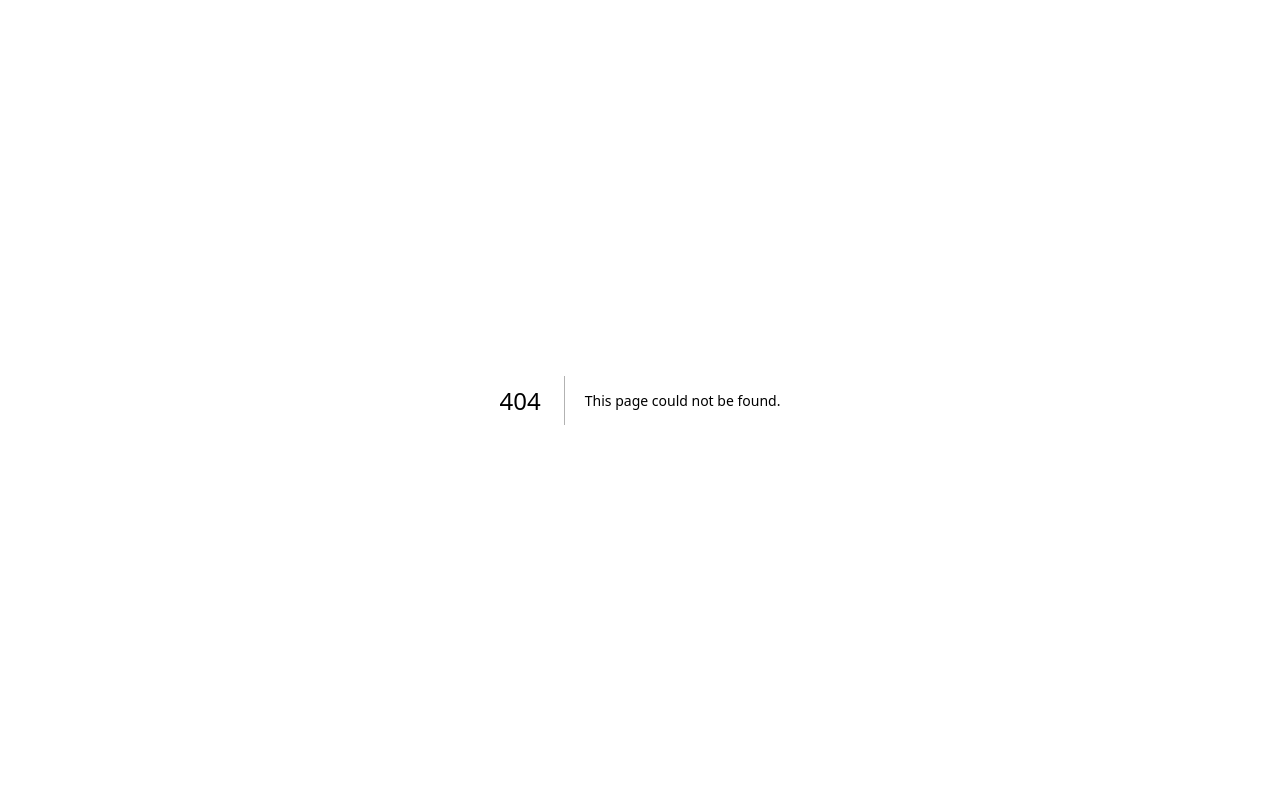
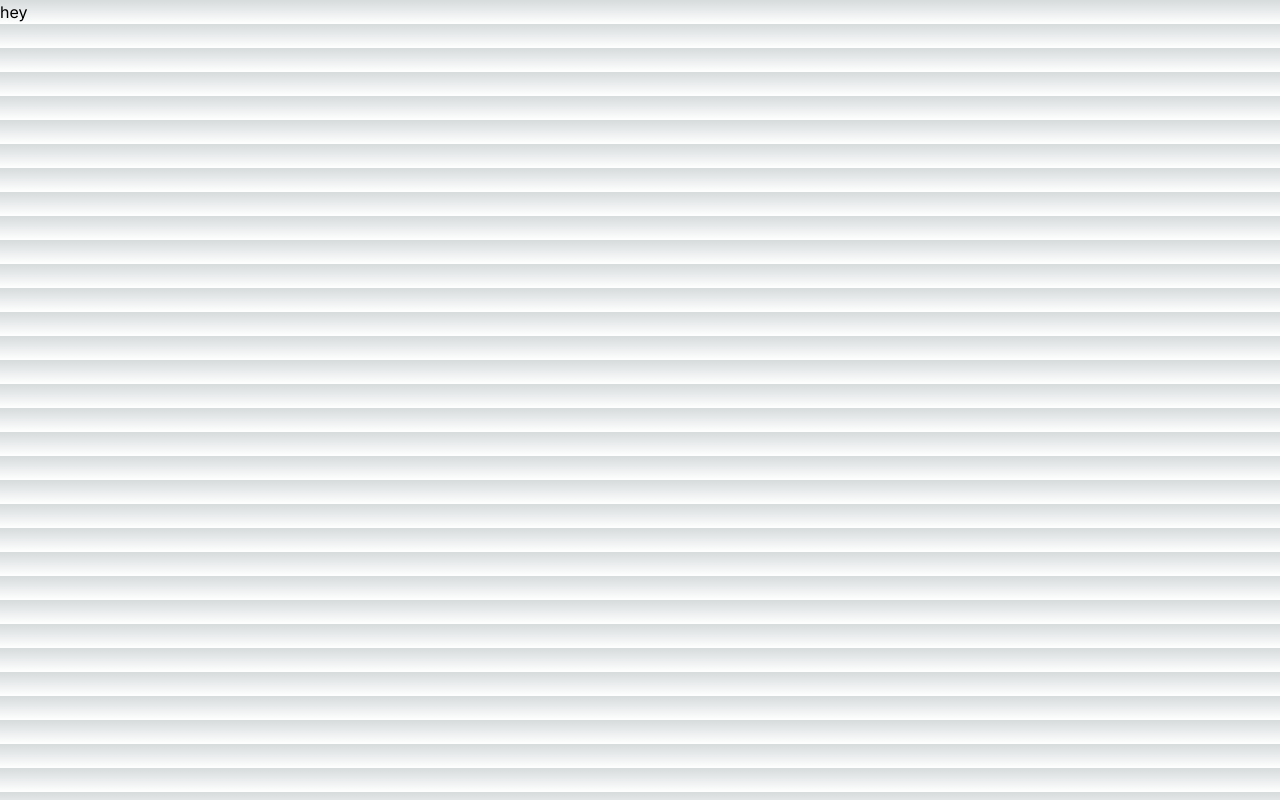
Before and after one commit to Amankhan315/myteam, a Next.js app: page /Aman02 in a window 1280 px wide. Before the commit this address had no page. Built offline with nearby package versions, Linux system fonts and the light colour scheme.

Commit message:
add new component

```diff
--- /dev/null
+++ b/src/app/Aman02/page.tsx
@@ -0,0 +1,7 @@
+import React from 'react'
+
+export default function page() {
+  return (
+    <div>hey </div>
+  )
+}
```
